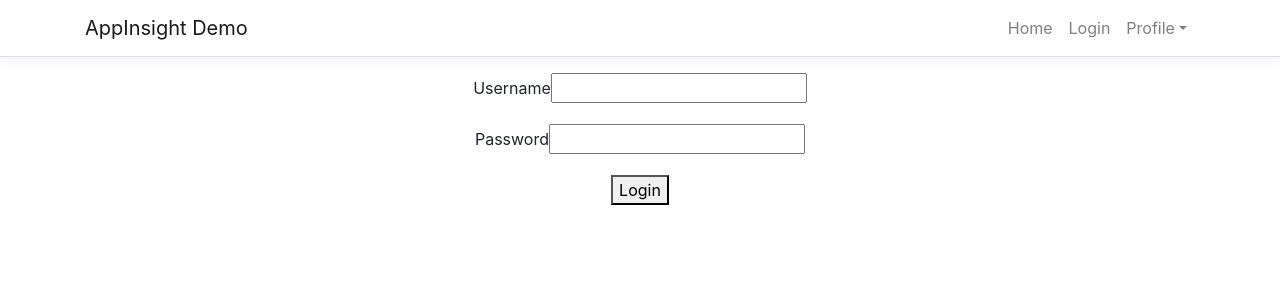
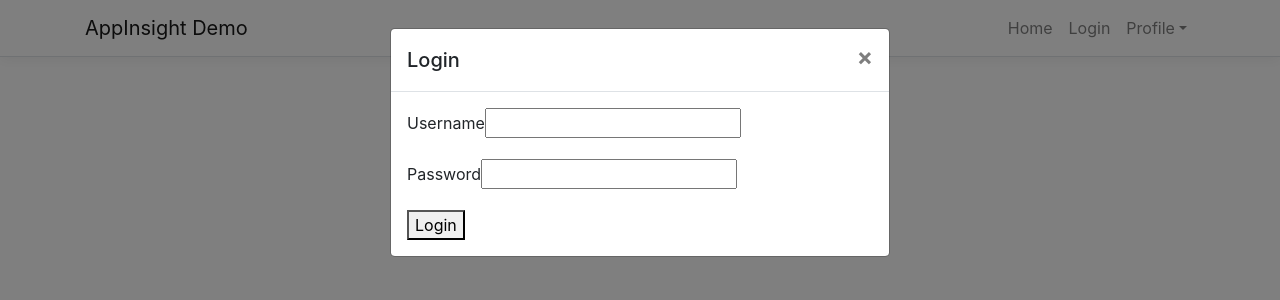
Before and after one commit to mkokabi/LandmarkRemark, a React (Create React App) app in the folder webapp/: page /Login in a window 1280 px wide. Shown: the top 300 px of the page. Built offline with nearby package versions, Linux system fonts and the light colour scheme.

Commit message:
Moving login and profile to modal.

```diff
--- a/webapp/src/App.tsx
+++ b/webapp/src/App.tsx
@@ -13,7 +13,6 @@ const App: React.FC = () => {
           <Route exact path="/" component={Home} />
           <Route path="/Login" component={Login} />
           <Route path="/Profile" component={Profile} />
-          {/* <Route path="/Client" component={Job} /> */}
         </Layout>
     </div>
   );
--- a/webapp/src/components/Login.tsx
+++ b/webapp/src/components/Login.tsx
@@ -3,6 +3,7 @@ import { useDispatch } from "react-redux";
 
 import { userActions } from "../store/actions";
 import { IInputs } from "../services/userService";
+import { Modal, ModalBody, ModalHeader } from "reactstrap";
 
 const Login = () => {
   const useLoginForm = (callback: any) => {
@@ -40,7 +41,18 @@ const Login = () => {
     loginCallback
   );
 
+  const [modal, setModal] = useState(true);
+  const toggle = () => setModal(!modal);
+
+  const closeBtn = <button className="close" onClick={toggle}>&times;</button>;
+
   return (
+    <>
+      <Modal isOpen={modal} toggle={toggle}>
+        <ModalHeader toggle={toggle} close={closeBtn}>
+          Login
+        </ModalHeader>
+        <ModalBody>
           <form onSubmit={handleSubmit}>
             <div>
               <div className="form-group">
@@ -66,6 +78,9 @@ const Login = () => {
             </div>
             <button type="submit">Login</button>
           </form>
+        </ModalBody>
+      </Modal>
+    </>
   );
 };
 
--- a/webapp/src/components/Profile.tsx
+++ b/webapp/src/components/Profile.tsx
@@ -4,6 +4,7 @@ import { connect } from "react-redux";
 import { LoginState } from "../store";
 import { userService } from "../services/userService";
 import { userActions } from "../store/actions";
+import { Modal, ModalBody, ModalHeader } from "reactstrap";
 
 const Profile = (loginResults: LoginState) => {
   const useProfileForm = (callback: any) => {
@@ -44,8 +45,18 @@ const Profile = (loginResults: LoginState) => {
     updateCallback
   );
 
+  const [modal, setModal] = useState(true);
+  const toggle = () => setModal(!modal);
+
+  const closeBtn = <button className="close" onClick={toggle}>&times;</button>;
+
   return (
     <>
+      <Modal isOpen={modal} toggle={toggle}>
+        <ModalHeader toggle={toggle} close={closeBtn}>
+          Profile
+        </ModalHeader>
+        <ModalBody>
           <h2>Profile</h2>
           <form onSubmit={handleSubmit}>
             <div>
@@ -72,10 +83,10 @@ const Profile = (loginResults: LoginState) => {
             </div>
             <button type="submit">Save</button>
           </form>
+        </ModalBody>
+      </Modal>
     </>
   );
 };
 
-export default connect((state: any) => {
-  return { loginResults: state.LoginResults };
-})(Profile as any);
+export default Profile;
--- a/webapp/src/store/actions.ts
+++ b/webapp/src/store/actions.ts
@@ -51,7 +51,7 @@ export const userActions = {
     userService.login(username, password).then(
       user => {
         dispatch({ type: "LOGIN_SUCCESS", userInfo: user });
-        history.push("/");
+        history.push('/');
       },
       error => {
         dispatch({ type: "LOGIN_FAILED" });
```
Also changed, not shown: webapp/src/services/userService.ts (line endings or trailing spaces). Lines whose indentation alone changed are shown as unchanged.
